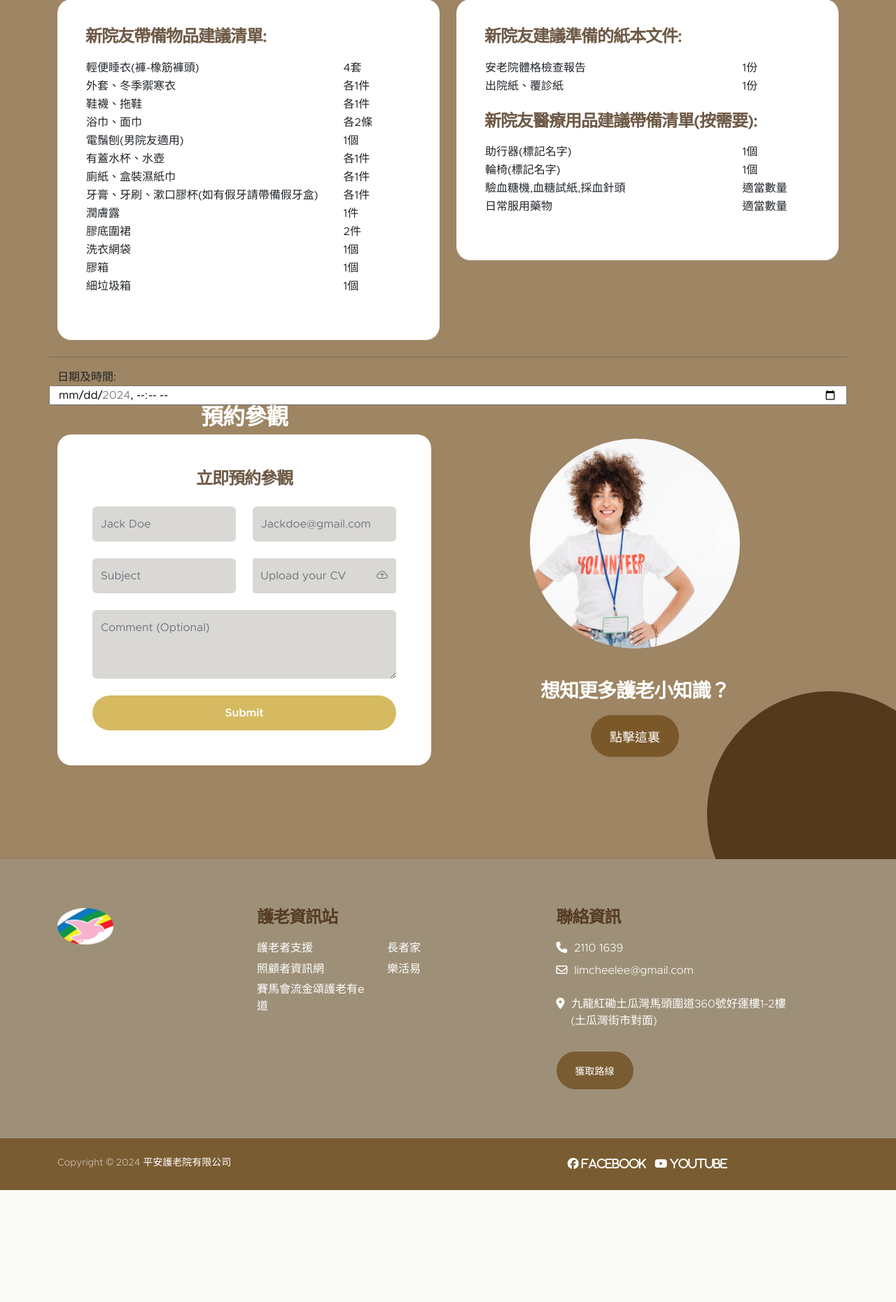
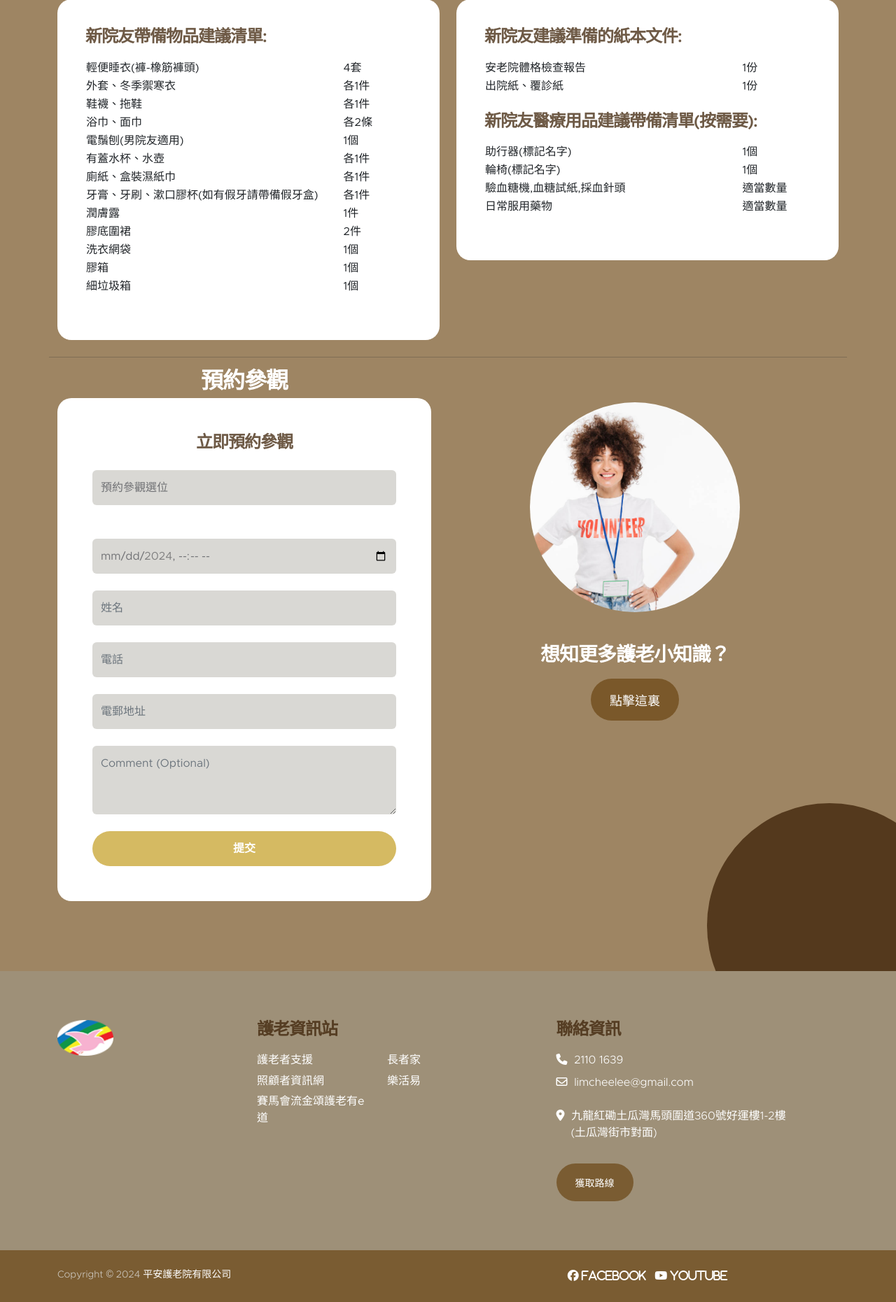
Before and after one commit to AcoHon53114/peace, a Django app: page /informations/ in a window 1280 px wide. Shown: the part 1182-3043 px from the top of the page at 70% size. Before the commit the page ends 2883 px from the top, so only its background shows below. Run offline with Django 4.2, Linux system fonts and the light colour scheme; some libraries are stand-ins or nearby versions.

Commit message:
booking eform of information app

```diff
--- a/templates/contacts/contact.html
+++ b/templates/contacts/contact.html
@@ -8,6 +8,7 @@
         <div class="row">
             <div class="col-lg-4 col-12 ms-auto mb-5 mb-lg-0">
                 <div class="contact-info-wrap">
+
                     <h2>聯絡我們</h2>
 
                     <iframe src="https://www.google.com/maps/embed?pb=!1m18!1m12!1m3!1d922.7344855044162!2d114.18672521072581!3d22.31818663937664!2m3!1f0!2f0!3f0!3m2!1i1024!2i768!4f13.1!3m3!1m2!1s0x340400d768d0ed2b%3A0xc070e5e699dfb552!2z5Zyf55Oc54Gj6aas6aCt5ZyN6YGTMzYw6Jmf!5e0!3m2!1szh-TW!2shk!4v1726344100739!5m2!1szh-TW!2shk" width="350" height="350" style="border:0;" allowfullscreen="" loading="lazy" referrerpolicy="no-referrer-when-downgrade"></iframe>
--- a/templates/informations/information.html
+++ b/templates/informations/information.html
@@ -217,17 +217,22 @@
                 </div>
 <hr>
 
+        <div class="row">
+            <div class="col-lg-6 col-12 text-center">
+                <h3 class="text-white mb-1">預約參觀</h3>
+
+                <form class="custom-form volunteer-form mb-5 mb-lg-0" action="#" method="post" role="form">
+                    <h5 class="mb-4">立即預約參觀</h5>
+
+                    <select name="booking-title" id="booking-title" class="form-control" required>
+                        <option value="" disabled selected>預約參觀選位</option>
+                        <option value="credit-card">預約參觀選位</option>
+                        <!-- 其他選項 -->
+                  </select>
+
                 <!--預約參觀表格+護老小知識link button-->
-<body>
-    <label for="meeting-time">日期及時間:</label>
-    <input
-      type="datetime-local"
-      id="meeting-time"
-      name="meeting-time"
-      value=""
-      min=""
-      max=""
-    />
+                <label for="meeting-time"></label>
+                <input type="datetime-local" id="meeting-time" name="meeting-time" value="" min="" max="" class="form-control" />
                         <script>
                         document.addEventListener("DOMContentLoaded", function() {
                         var currentTime = new Date();
@@ -244,46 +249,19 @@
                         meetingTimeInput.setAttribute("max", maxTime.toISOString().slice(0, 16));
                         });
                         </script>
-</body>
-        <div class="row">
-            <div class="col-lg-6 col-12 text-center">
-                <h3 class="text-white mb-1">預約參觀</h3>
 
-                <form class="custom-form volunteer-form mb-5 mb-lg-0" action="#" method="post" role="form">
-                    <h5 class="mb-4">立即預約參觀</h5>
+                  <input type="text" name="name" id="name" pattern="[^ @]*@[^ @]*" class="form-control"
+                  placeholder="姓名" required />
 
-                    <div class="row">
-                        <div class="col-lg-6 col-12">
-                            <input type="text" name="volunteer-name" id="volunteer-name" class="form-control"
-                                placeholder="Jack Doe" required />
-                        </div>
+                  <input type="tel" name="phone" id="phone" pattern="\d{852}-\d{8}" class="form-control" placeholder="電話" required />
 
-                        <div class="col-lg-6 col-12">
-                            <input type="email" name="volunteer-email" id="volunteer-email"
-                                pattern="[^ @]@[^ @]" class="form-control" placeholder="Jackdoe@gmail.com"
-                                required />
-                        </div>
-
-                        <div class="col-lg-6 col-12">
-                            <input type="text" name="volunteer-subject" id="volunteer-subject"
-                                class="form-control" placeholder="Subject" required />
-                        </div>
-
-                        <div class="col-lg-6 col-12">
-                            <div class="input-group input-group-file">
-                                <input type="file" class="form-control" id="inputGroupFile02" />
-
-                                <label class="input-group-text" for="inputGroupFile02">Upload your CV</label>
-
-                                <i class="bi-cloud-arrow-up ms-auto"></i>
-                            </div>
-                        </div>
-                    </div>
+                  <input type="email" name="email" id="email" pattern="[^ @]*@[^ @]*" class="form-control"
+                  placeholder="電郵地址" />
 
                     <textarea name="volunteer-message" rows="3" class="form-control" id="volunteer-message"
                         placeholder="Comment (Optional)"></textarea>
 
-                    <button type="submit" class="form-control">Submit</button>
+                    <button type="submit" class="form-control">提交</button>
                 </form>
             </div>
 
```
Lines whose indentation alone changed are shown as unchanged.
